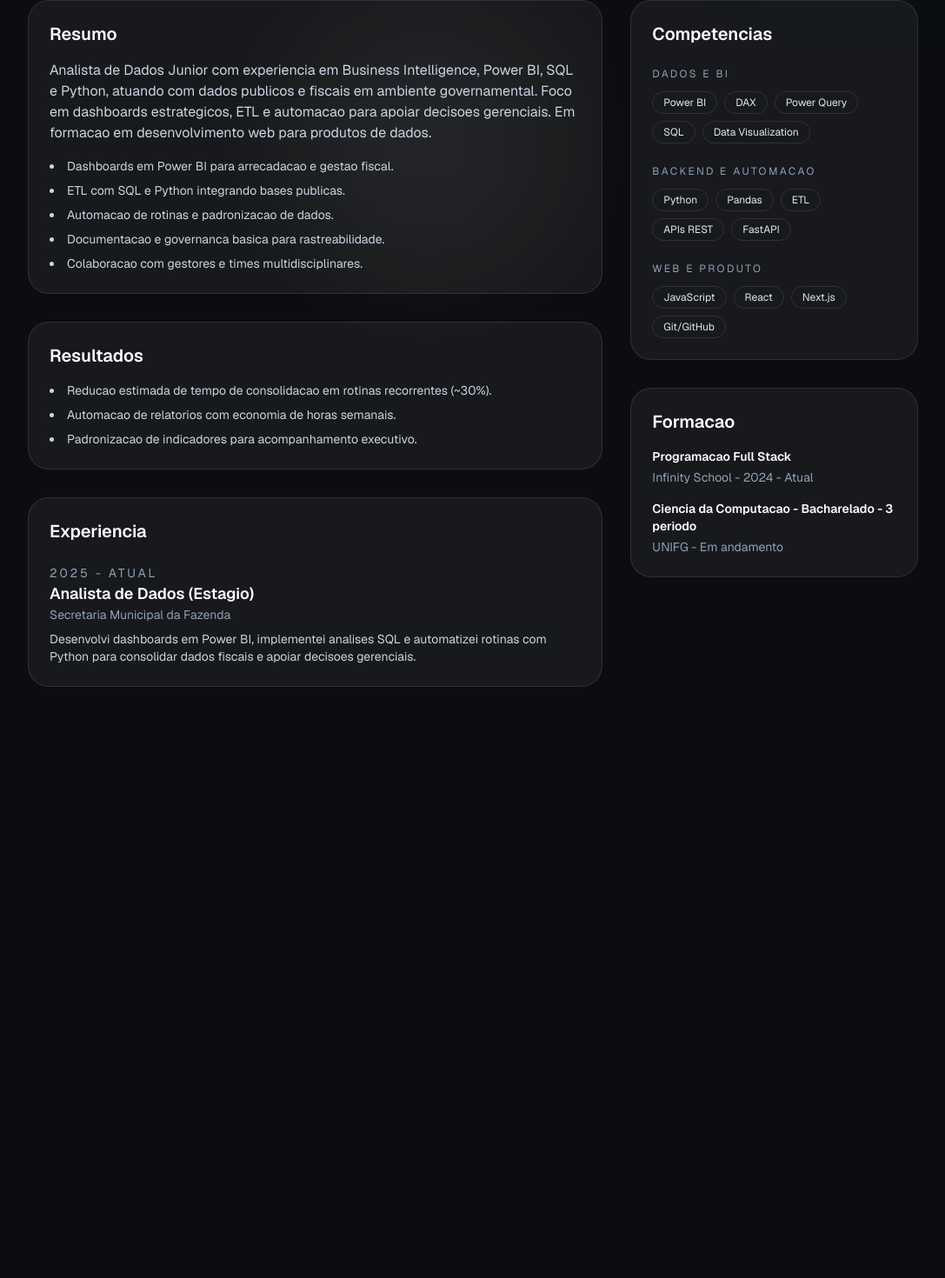
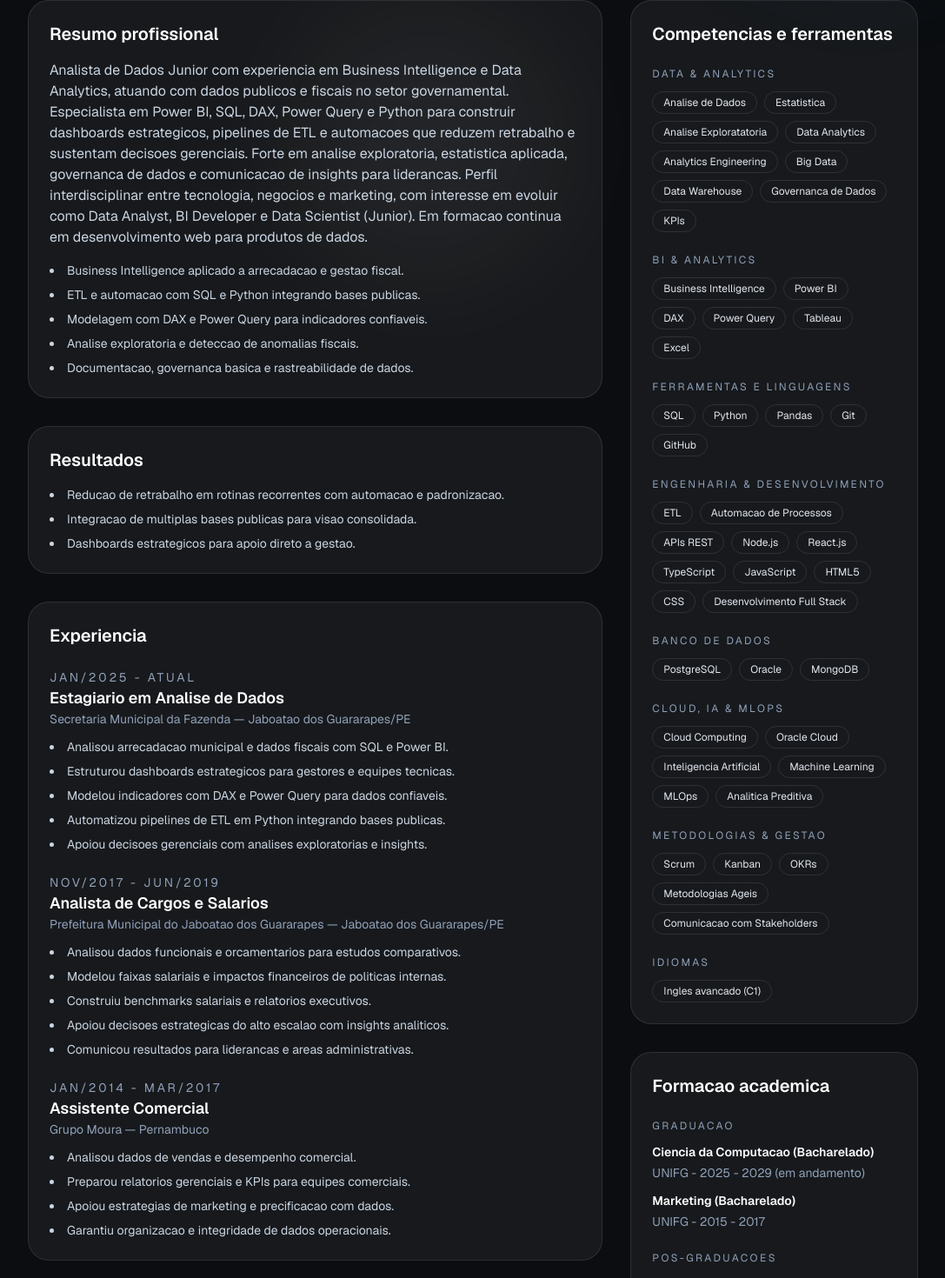
Before and after one commit to matheussiqueira-dev/portfolio, a Next.js app: page /resume in a window 1280 px wide. Shown: the part 476-1946 px from the top of the page at 87% size, without its empty margins (96-1183 px from the left). Before the commit the page ends 1346 px from the top, so only its background shows below. Built offline with nearby package versions, Linux system fonts and the light colour scheme; no server answers.

Commit message:
copy: rewrite professional resume content

```diff
--- a/app/en/resume/page.tsx
+++ b/app/en/resume/page.tsx
@@ -6,7 +6,7 @@ import { baseUrl, sameAsLinks, siteName } from "@/lib/seo";
 
 const resumeTitle = "Resume | Matheus Siqueira";
 const resumeDescription =
-  "Resume of Matheus Siqueira, Junior Data Analyst in BI, Power BI, SQL, and Python, with experience in public data, ETL, automation, and decision-ready dashboards.";
+  "Resume of Matheus Siqueira, Junior Data Analyst and Business Intelligence Analyst with Power BI, SQL, DAX, Python, and ETL for public data and decision-ready dashboards.";
 
 const resumeJsonLd = {
   "@context": "https://schema.org",
--- a/app/resume/page.tsx
+++ b/app/resume/page.tsx
@@ -6,7 +6,7 @@ import { baseUrl, sameAsLinks, siteName } from "@/lib/seo";
 
 const resumeTitle = "Curriculo | Matheus Siqueira";
 const resumeDescription =
-  "Curriculo de Matheus Siqueira, Analista de Dados Junior em BI, Power BI, SQL e Python, com experiencia em dados publicos, ETL, automacao e dashboards para decisao gerencial.";
+  "Curriculo de Matheus Siqueira, Analista de Dados Junior e Business Intelligence Analyst com Power BI, SQL, DAX, Python e ETL aplicados a dados publicos e decisoes gerenciais.";
 
 const resumeJsonLd = {
   "@context": "https://schema.org",
--- a/components/sections/Resume.tsx
+++ b/components/sections/Resume.tsx
@@ -61,7 +61,7 @@ export default function Resume() {
         <div className="space-y-8">
         <section className="rounded-3xl border border-white/10 bg-white/5 p-6 space-y-4 print:border-none print:bg-transparent print:p-0">
           <h2 className="text-xl font-semibold text-white print:text-black">
-              Resumo
+            Resumo profissional
           </h2>
           <p className="text-slate-300 print:text-slate-700">
             {resume.summary}
@@ -89,7 +89,7 @@ export default function Resume() {
             Experiencia
           </h2>
           {resume.experience.map((item) => (
-              <div key={item.company} className="space-y-2">
+            <div key={item.company} className="space-y-3">
               <div>
                 <p className="text-sm uppercase tracking-[0.2em] text-slate-400 print:text-slate-600">
                   {item.period}
@@ -99,11 +99,14 @@ export default function Resume() {
                 </h3>
                 <p className="text-sm text-slate-400 print:text-slate-600">
                   {item.company}
+                  {item.location ? ` — ${item.location}` : ""}
                 </p>
               </div>
-                <p className="text-sm text-slate-300 print:text-slate-700">
-                  {item.description}
-                </p>
+              <ul className="list-disc list-inside space-y-2 text-sm text-slate-300 print:text-slate-700">
+                {item.highlights.map((highlight) => (
+                  <li key={highlight}>{highlight}</li>
+                ))}
+              </ul>
             </div>
           ))}
         </section>
@@ -112,7 +115,7 @@ export default function Resume() {
         <aside className="space-y-8">
           <section className="rounded-3xl border border-white/10 bg-white/5 p-6 space-y-6 print:border-none print:bg-transparent print:p-0">
             <h2 className="text-xl font-semibold text-white print:text-black">
-              Competencias
+              Competencias e ferramentas
             </h2>
             {resume.skills.groups.map((group) => (
               <div key={group.title} className="space-y-3">
@@ -133,12 +136,18 @@ export default function Resume() {
             ))}
           </section>
 
-          <section className="rounded-3xl border border-white/10 bg-white/5 p-6 space-y-4 print:border-none print:bg-transparent print:p-0">
+          <section className="rounded-3xl border border-white/10 bg-white/5 p-6 space-y-6 print:border-none print:bg-transparent print:p-0">
             <h2 className="text-xl font-semibold text-white print:text-black">
-              Formacao
+              Formacao academica
             </h2>
-            {resume.education.map((item) => (
-              <div key={item.institution} className="space-y-1">
+            {resume.education.groups.map((group) => (
+              <div key={group.title} className="space-y-3">
+                <p className="text-xs uppercase tracking-[0.2em] text-slate-400 print:text-slate-600">
+                  {group.title}
+                </p>
+                <div className="space-y-3">
+                  {group.items.map((item) => (
+                    <div key={`${group.title}-${item.course}`} className="space-y-1">
                       <p className="text-sm font-semibold text-white print:text-black">
                         {item.course}
                       </p>
@@ -147,6 +156,9 @@ export default function Resume() {
                       </p>
                     </div>
                   ))}
+                </div>
+              </div>
+            ))}
           </section>
         </aside>
       </div>
--- a/data/resume.en.ts
+++ b/data/resume.en.ts
@@ -1,69 +1,186 @@
-function getCurrentPeriod(): number {
-  const startPeriod = 3;
-  const startYear = 2026;
-  const startMonth = 0;
-
-  const now = new Date();
-  const monthsDiff =
-    (now.getFullYear() - startYear) * 12 +
-    (now.getMonth() - startMonth);
-
-  const periodsPassed = Math.max(0, Math.floor(monthsDiff / 6));
-
-  return startPeriod + periodsPassed;
-}
-
 export const resumeEn = {
   name: "Matheus Siqueira",
-  role: "Junior Data Analyst | BI",
+  role: "Junior Data Analyst | BI | Data Analytics",
   summary:
-    "Junior Data Analyst with experience in Business Intelligence, Power BI, SQL, and Python, working with public and fiscal data in government contexts. Focused on strategic dashboards, ETL, and automation to support managerial decisions. Training in web development for data products.",
+    "Junior Data Analyst with experience in Business Intelligence and Data Analytics, working with public and fiscal data in the government sector. Specialized in Power BI, SQL, DAX, Power Query, and Python to build strategic dashboards, ETL pipelines, and automations that reduce rework and support managerial decisions. Strong in exploratory analysis, applied statistics, data governance, and insight communication for leaders. Interdisciplinary background across technology, business, and marketing, with interest in evolving as a Data Analyst, BI Developer, and Junior Data Scientist. Ongoing training in web development for data products.",
   summaryBullets: [
-    "Power BI dashboards for revenue and fiscal monitoring.",
-    "ETL pipelines with SQL and Python integrating public data sources.",
-    "Automation and data standardization to reduce rework.",
-    "Documentation and basic governance for traceability.",
-    "Collaboration with managers and cross-functional teams.",
+    "Business Intelligence applied to revenue and fiscal management.",
+    "ETL and automation with SQL and Python integrating public sources.",
+    "Modeling with DAX and Power Query for reliable indicators.",
+    "Exploratory analysis and fiscal anomaly detection.",
+    "Documentation, basic governance, and data traceability.",
   ],
   results: [
-    "Estimated reduction in recurring consolidation time (~30%).",
-    "Report automation saving hours per week.",
-    "Standardized indicators for executive monitoring.",
+    "Reduced rework in recurring routines through automation and standards.",
+    "Integrated multiple public databases for a consolidated view.",
+    "Strategic dashboards to support management decisions.",
   ],
   experience: [
     {
       company: "Municipal Treasury Department",
-      role: "Data Analyst (Internship)",
-      period: "2025 - Present",
-      description:
-        "Built Power BI dashboards, implemented SQL analysis, and automated Python routines to consolidate fiscal data and support managerial decisions.",
+      location: "Jaboatao dos Guararapes/PE",
+      role: "Data Analysis Intern",
+      period: "Jan/2025 - Present",
+      highlights: [
+        "Analyzed municipal revenue and fiscal data with SQL and Power BI.",
+        "Built strategic dashboards for managers and technical teams.",
+        "Modeled indicators with DAX and Power Query for reliable data.",
+        "Automated ETL pipelines in Python integrating public sources.",
+        "Supported managerial decisions with exploratory analysis and insights.",
+      ],
+    },
+    {
+      company: "Municipality of Jaboatao dos Guararapes",
+      location: "Jaboatao dos Guararapes/PE",
+      role: "Compensation Analyst",
+      period: "Nov/2017 - Jun/2019",
+      highlights: [
+        "Analyzed payroll and budget data for comparative studies.",
+        "Modeled salary bands and financial impact of internal policies.",
+        "Produced benchmarks and executive reports for leadership.",
+        "Supported strategic decisions with analytical insights.",
+        "Communicated results to leadership and administrative teams.",
+      ],
+    },
+    {
+      company: "Grupo Moura",
+      location: "Pernambuco",
+      role: "Commercial Assistant",
+      period: "Jan/2014 - Mar/2017",
+      highlights: [
+        "Analyzed sales data and commercial performance.",
+        "Prepared management reports and KPI tracking.",
+        "Supported marketing and pricing strategies with data.",
+        "Maintained data organization and integrity in operations.",
+      ],
     },
   ],
-  education: [
+  education: {
+    groups: [
       {
-      institution: "Infinity School",
-      course: "Full Stack Development",
-      period: "2024 - Present",
+        title: "Undergraduate",
+        items: [
+          {
+            course: "Computer Science (BSc)",
+            institution: "UNIFG",
+            period: "2025 - 2029 (in progress)",
           },
           {
+            course: "Marketing (BSc)",
             institution: "UNIFG",
-      course: `Computer Science (BSc) - ${getCurrentPeriod()}th semester`,
-      period: "In progress",
+            period: "2015 - 2017",
           },
         ],
+      },
+      {
+        title: "Postgraduate Programs",
+        items: [
+          {
+            course: "Cloud & Edge Computing",
+            institution: "UNIFG",
+            period: "2025",
+          },
+          {
+            course: "Information Security",
+            institution: "UNIFG",
+            period: "2025",
+          },
+          {
+            course: "Artificial Intelligence and Data Science",
+            institution: "UNIFG",
+            period: "2025",
+          },
+        ],
+      },
+      {
+        title: "Additional Education",
+        items: [
+          {
+            course: "Full Stack A.I. Programming Technician",
+            institution: "Infinity School",
+            period: "2023 - 2025",
+          },
+          {
+            course: "MBA in Digital Media, Performance & Analytics",
+            institution: "UNINASSAU",
+            period: "2023 - 2024",
+          },
+          {
+            course: "English as a Second Language (C1)",
+            institution: "City College of San Francisco",
+            period: "2019 - 2020",
+          },
+        ],
+      },
+    ],
+  },
   skills: {
     groups: [
       {
-        title: "Data and BI",
-        items: ["Power BI", "DAX", "Power Query", "SQL", "Data Visualization"],
+        title: "Data & Analytics",
+        items: [
+          "Data Analysis",
+          "Statistics",
+          "Exploratory Analysis",
+          "Data Analytics",
+          "Analytics Engineering",
+          "Big Data",
+          "Data Warehouse",
+          "Data Governance",
+          "KPIs",
+        ],
       },
       {
-        title: "Backend and Automation",
-        items: ["Python", "Pandas", "ETL", "REST APIs", "FastAPI"],
+        title: "BI & Analytics",
+        items: ["Business Intelligence", "Power BI", "DAX", "Power Query", "Tableau", "Excel"],
       },
       {
-        title: "Web and Product",
-        items: ["JavaScript", "React", "Next.js", "Git/GitHub"],
+        title: "Tools & Languages",
+        items: ["SQL", "Python", "Pandas", "Git", "GitHub"],
+      },
+      {
+        title: "Engineering & Development",
+        items: [
+          "ETL",
+          "Process Automation",
+          "REST APIs",
+          "Node.js",
+          "React.js",
+          "TypeScript",
+          "JavaScript",
+          "HTML5",
+          "CSS",
+          "Full Stack Development",
+        ],
+      },
+      {
+        title: "Databases",
+        items: ["PostgreSQL", "Oracle", "MongoDB"],
+      },
+      {
+        title: "Cloud, AI & MLOps",
+        items: [
+          "Cloud Computing",
+          "Oracle Cloud",
+          "Artificial Intelligence",
+          "Machine Learning",
+          "MLOps",
+          "Predictive Analytics",
+        ],
+      },
+      {
+        title: "Methods & Management",
+        items: [
+          "Scrum",
+          "Kanban",
+          "OKRs",
+          "Agile Methods",
+          "Stakeholder Communication",
+        ],
+      },
+      {
+        title: "Languages",
+        items: ["English (C1)"],
       },
     ],
   },
--- a/data/resume.ts
+++ b/data/resume.ts
@@ -1,69 +1,186 @@
-function getCurrentPeriod(): number {
-  const startPeriod = 3;
-  const startYear = 2026;
-  const startMonth = 0;
-
-  const now = new Date();
-  const monthsDiff =
-    (now.getFullYear() - startYear) * 12 +
-    (now.getMonth() - startMonth);
-
-  const periodsPassed = Math.max(0, Math.floor(monthsDiff / 6));
-
-  return startPeriod + periodsPassed;
-}
-
 export const resume = {
   name: "Matheus Siqueira",
-  role: "Analista de Dados Junior | BI",
+  role: "Analista de Dados Junior | BI | Data Analytics",
   summary:
-    "Analista de Dados Junior com experiencia em Business Intelligence, Power BI, SQL e Python, atuando com dados publicos e fiscais em ambiente governamental. Foco em dashboards estrategicos, ETL e automacao para apoiar decisoes gerenciais. Em formacao em desenvolvimento web para produtos de dados.",
+    "Analista de Dados Junior com experiencia em Business Intelligence e Data Analytics, atuando com dados publicos e fiscais no setor governamental. Especialista em Power BI, SQL, DAX, Power Query e Python para construir dashboards estrategicos, pipelines de ETL e automacoes que reduzem retrabalho e sustentam decisoes gerenciais. Forte em analise exploratoria, estatistica aplicada, governanca de dados e comunicacao de insights para liderancas. Perfil interdisciplinar entre tecnologia, negocios e marketing, com interesse em evoluir como Data Analyst, BI Developer e Data Scientist (Junior). Em formacao continua em desenvolvimento web para produtos de dados.",
   summaryBullets: [
-    "Dashboards em Power BI para arrecadacao e gestao fiscal.",
-    "ETL com SQL e Python integrando bases publicas.",
-    "Automacao de rotinas e padronizacao de dados.",
-    "Documentacao e governanca basica para rastreabilidade.",
-    "Colaboracao com gestores e times multidisciplinares.",
+    "Business Intelligence aplicado a arrecadacao e gestao fiscal.",
+    "ETL e automacao com SQL e Python integrando bases publicas.",
+    "Modelagem com DAX e Power Query para indicadores confiaveis.",
+    "Analise exploratoria e deteccao de anomalias fiscais.",
+    "Documentacao, governanca basica e rastreabilidade de dados.",
   ],
   results: [
-    "Reducao estimada de tempo de consolidacao em rotinas recorrentes (~30%).",
-    "Automacao de relatorios com economia de horas semanais.",
-    "Padronizacao de indicadores para acompanhamento executivo.",
+    "Reducao de retrabalho em rotinas recorrentes com automacao e padronizacao.",
+    "Integracao de multiplas bases publicas para visao consolidada.",
+    "Dashboards estrategicos para apoio direto a gestao.",
   ],
   experience: [
     {
       company: "Secretaria Municipal da Fazenda",
-      role: "Analista de Dados (Estagio)",
-      period: "2025 - Atual",
-      description:
-        "Desenvolvi dashboards em Power BI, implementei analises SQL e automatizei rotinas com Python para consolidar dados fiscais e apoiar decisoes gerenciais.",
+      location: "Jaboatao dos Guararapes/PE",
+      role: "Estagiario em Analise de Dados",
+      period: "Jan/2025 - Atual",
+      highlights: [
+        "Analisou arrecadacao municipal e dados fiscais com SQL e Power BI.",
+        "Estruturou dashboards estrategicos para gestores e equipes tecnicas.",
+        "Modelou indicadores com DAX e Power Query para dados confiaveis.",
+        "Automatizou pipelines de ETL em Python integrando bases publicas.",
+        "Apoiou decisoes gerenciais com analises exploratorias e insights.",
+      ],
+    },
+    {
+      company: "Prefeitura Municipal do Jaboatao dos Guararapes",
+      location: "Jaboatao dos Guararapes/PE",
+      role: "Analista de Cargos e Salarios",
+      period: "Nov/2017 - Jun/2019",
+      highlights: [
+        "Analisou dados funcionais e orcamentarios para estudos comparativos.",
+        "Modelou faixas salariais e impactos financeiros de politicas internas.",
+        "Construiu benchmarks salariais e relatorios executivos.",
+        "Apoiou decisoes estrategicas do alto escalao com insights analiticos.",
+        "Comunicou resultados para liderancas e areas administrativas.",
+      ],
+    },
+    {
+      company: "Grupo Moura",
+      location: "Pernambuco",
+      role: "Assistente Comercial",
+      period: "Jan/2014 - Mar/2017",
+      highlights: [
+        "Analisou dados de vendas e desempenho comercial.",
+        "Preparou relatorios gerenciais e KPIs para equipes comerciais.",
+        "Apoiou estrategias de marketing e precificacao com dados.",
+        "Garantiu organizacao e integridade de dados operacionais.",
+      ],
     },
   ],
-  education: [
+  education: {
+    groups: [
       {
-      institution: "Infinity School",
-      course: "Programacao Full Stack",
-      period: "2024 - Atual",
+        title: "Graduacao",
+        items: [
+          {
+            course: "Ciencia da Computacao (Bacharelado)",
+            institution: "UNIFG",
+            period: "2025 - 2029 (em andamento)",
           },
           {
+            course: "Marketing (Bacharelado)",
             institution: "UNIFG",
-      course: `Ciencia da Computacao - Bacharelado - ${getCurrentPeriod()} periodo`,
-      period: "Em andamento",
+            period: "2015 - 2017",
           },
         ],
+      },
+      {
+        title: "Pos-graduacoes",
+        items: [
+          {
+            course: "Cloud & Edge Computing",
+            institution: "UNIFG",
+            period: "2025",
+          },
+          {
+            course: "Seguranca da Informacao",
+            institution: "UNIFG",
+            period: "2025",
+          },
+          {
+            course: "Inteligencia Artificial e Ciencia de Dados",
+            institution: "UNIFG",
+            period: "2025",
+          },
+        ],
+      },
+      {
+        title: "Formacoes complementares",
+        items: [
+          {
+            course: "Tecnico em Programacao Full Stack A.I.",
+            institution: "Infinity School",
+            period: "2023 - 2025",
+          },
+          {
+            course: "MBA em Midias Digitais, Performance & Analytics",
+            institution: "UNINASSAU",
+            period: "2023 - 2024",
+          },
+          {
+            course: "English as a Second Language (C1)",
+            institution: "City College of San Francisco",
+            period: "2019 - 2020",
+          },
+        ],
+      },
+    ],
+  },
   skills: {
     groups: [
       {
-        title: "Dados e BI",
-        items: ["Power BI", "DAX", "Power Query", "SQL", "Data Visualization"],
+        title: "Data & Analytics",
+        items: [
+          "Analise de Dados",
+          "Estatistica",
+          "Analise Exploratatoria",
+          "Data Analytics",
+          "Analytics Engineering",
+          "Big Data",
+          "Data Warehouse",
+          "Governanca de Dados",
+          "KPIs",
+        ],
       },
       {
-        title: "Backend e Automacao",
-        items: ["Python", "Pandas", "ETL", "APIs REST", "FastAPI"],
+        title: "BI & Analytics",
+        items: ["Business Intelligence", "Power BI", "DAX", "Power Query", "Tableau", "Excel"],
       },
       {
-        title: "Web e Produto",
-        items: ["JavaScript", "React", "Next.js", "Git/GitHub"],
+        title: "Ferramentas e Linguagens",
+        items: ["SQL", "Python", "Pandas", "Git", "GitHub"],
+      },
+      {
+        title: "Engenharia & Desenvolvimento",
+        items: [
+          "ETL",
+          "Automacao de Processos",
+          "APIs REST",
+          "Node.js",
+          "React.js",
+          "TypeScript",
+          "JavaScript",
+          "HTML5",
+          "CSS",
+          "Desenvolvimento Full Stack",
+        ],
+      },
+      {
+        title: "Banco de Dados",
+        items: ["PostgreSQL", "Oracle", "MongoDB"],
+      },
+      {
+        title: "Cloud, IA & MLOps",
+        items: [
+          "Cloud Computing",
+          "Oracle Cloud",
+          "Inteligencia Artificial",
+          "Machine Learning",
+          "MLOps",
+          "Analitica Preditiva",
+        ],
+      },
+      {
+        title: "Metodologias & Gestao",
+        items: [
+          "Scrum",
+          "Kanban",
+          "OKRs",
+          "Metodologias Ageis",
+          "Comunicacao com Stakeholders",
+        ],
+      },
+      {
+        title: "Idiomas",
+        items: ["Ingles avancado (C1)"],
       },
     ],
   },
```
Also changed, not shown: components/sections/ResumeEn.tsx (+21 -9 lines). Lines whose indentation alone changed are shown as unchanged.
